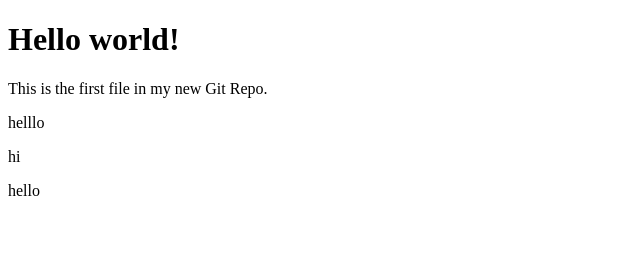
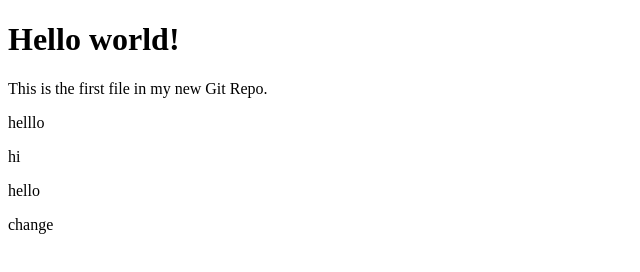
Before and after one commit to madheshsathya2004/index, a plain HTML site: page index.html in a window 1280 px wide. Shown: the full height of the page, 0-640 px from the left. Drawn offline with Linux system fonts and the light colour scheme.

Commit message:
updated index 2

```diff
--- a/index.html
+++ b/index.html
@@ -10,5 +10,6 @@
 <P>helllo</P>
 <p>hi</p>
 <p>hello</p>
+<P>change</P>
 </body>
 </html>
```
